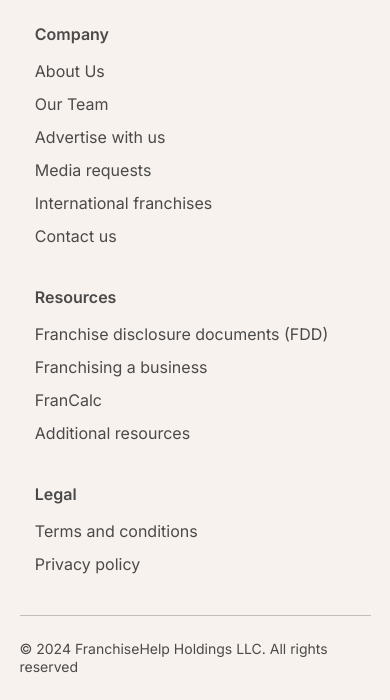
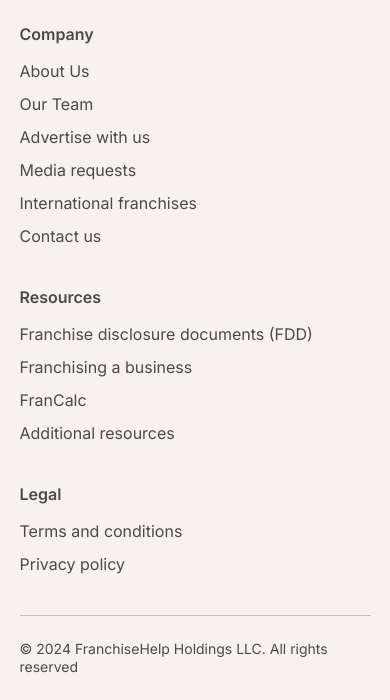
Before and after one commit to metric-collective/franchise-help-dev, a plain HTML site: page index.html in a window 390 px wide. Shown: the part 5775-6475 px from the top of the page. Drawn offline with nearby package versions, Linux system fonts and the light colour scheme.

Commit message:
footer uper footter aligmnet isse fixed

```diff
--- a/assets/css/style.css
+++ b/assets/css/style.css
@@ -483,8 +483,8 @@ li.has_sub_menu:after {
 @media only screen and (max-width: 990px) {
     .fr_footer {
         text-align: center;
-        padding-left: 17px;
-        padding-right: 17px;;
+        /* padding-left: 17px;
+        padding-right: 17px; */
     }
 
     .fr_footer_col {
```
